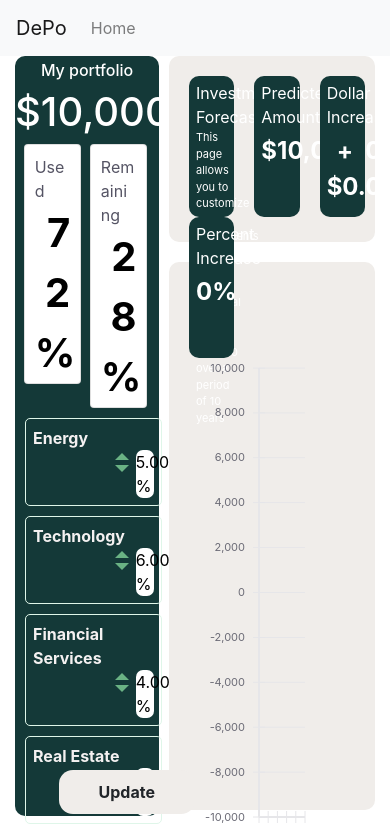
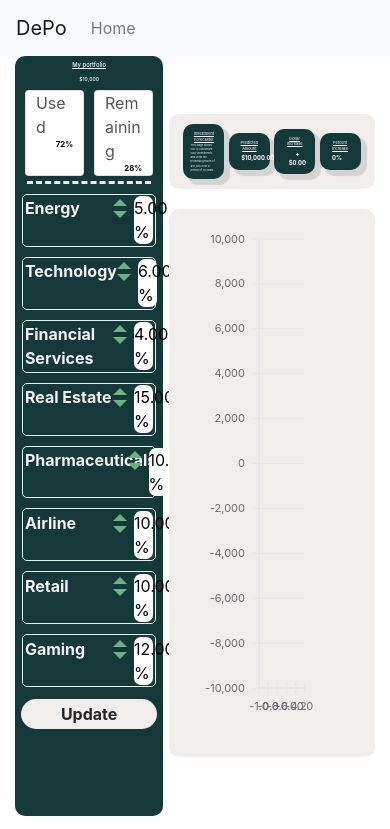
Before and after one commit to erikaaatan/eng-possibilities-ui, a React (Create React App) app: page / in a window 390 px wide. Shown: the top 829 px of the page. Built offline with nearby package versions, Linux system fonts and the light colour scheme.

Commit message:
minor additions to css to make it responsive

```diff
--- a/src/components/InvestmentCategory.scss
+++ b/src/components/InvestmentCategory.scss
@@ -2,15 +2,18 @@
     border: 1px solid #DFF6E9;
     border-radius: 5px;
     color: #F4F1F1;
-    margin: 10px 10px 0px 10px;
-    padding: 7px;
+    margin: 5px 5px;
+    padding: 1%;
     height: auto;
-    float: left;
-    width: 95%;
+    width: 90%;
+    display: flex;
 }
+.investment:hover{
+  text-decoration: overline;
+}
+
 .category {
     width: 80%;
-    float: left;
     [data-icon] {
         padding-left: 15px;
         &:before {
@@ -19,7 +22,7 @@
     }
 }
 .arrows {
-    float: right;
+    order: 2;
 }
 .up {
     width: 0;
@@ -40,14 +43,15 @@
     cursor: pointer;
 }
 .percent {
-    float: right;
     background: white;
     width: 15%;
+
     margin-left: 7px;
     border-radius: 7px;
     text-align: right;
     padding-right: 10px;
     color: black;
+    order: 3;
 }
 #red {
     color: red;
--- a/src/components/Portfolio.js
+++ b/src/components/Portfolio.js
@@ -83,9 +83,11 @@ class Portfolio extends React.Component {
 
         return (
             <div className="portfolio">
-                <div class="center">
-                    <h6>My portfolio</h6>
-                    <h1>$10,000</h1>
+                <div className="center">
+                    <div className="topText">
+                      <h6 className="portfolioTitle">My portfolio</h6>
+                      <h1 className="value">$10,000</h1>
+                    </div>
                     <div class="fraction-cards">
                         <div class="card">
                             {console.log("inside rendering, " + this.state.used)}
@@ -99,13 +101,14 @@ class Portfolio extends React.Component {
                     </div>
                 </div>
                 <div className="spacer">
+                  <hr class="dotted"/>
                 </div>
-                <div>
+                <div className="investments">
                     {
                         invs
                     }
                 </div>
-                <div style={{'textAlign': 'center'}}>
+                <div className="button">
                     <span onClick={this.state.belowMinimumCount > 0 ? null : this.sendRequest} class="enter" id={this.state.belowMinimumCount > 0 ? "disabled" : ""}>Update</span>
                 </div>
             </div>
--- a/src/components/Portfolio.scss
+++ b/src/components/Portfolio.scss
@@ -1,6 +1,7 @@
 .portfolio {
     background-color: #143938;
     height: 90vh;
+    width: 38vw;
     border-radius: 10px;
 }
 .center {
@@ -10,18 +11,24 @@
 }
 .card {
     width: 40%;
-    float: left;
-    margin-left: 6%;
-    padding: 10px 10px 0px 10px;
+    padding: 0px 10px;
     background-color: #F0EDEA;
 }
 .fraction-cards {
-    width: 100%;
+    display: flex;
+    flex-flow: row wrap;
+    justify-content: space-evenly;
+
 }
-.spacer {
-    width: 100%;
-    margin-top: 19%;
+.spacer{
+  width: 90%;
+  margin: 0px 5%;
 }
+.spacer hr{
+  border-top: 3px dashed #F0EDEA;
+  margin: 5px;
+}
+
 .descriptor {
     text-align: left;
     color: #555464;
@@ -29,25 +36,49 @@
 }
 .number {
     color: #000000;
-    font-size: 2.5em;
+    font-size: 2vw;
     text-align: right;
     margin-bottom: 0;
     font-weight: bold;
 }
-.test2 {
-    margin-bottom: 20px;
-}
+
 .enter {
     background-color: #F0EDEA;
-    border-radius: 14px;
-    padding: 10px 40px 10px 40px;
-    bottom: 30px;
-    left: 15%;
-    position: absolute;
+    border-radius: 15px;
+    padding: 5px 40px;
     cursor: pointer;
     font-weight: bold;
+
+}
+.button{
+  text-align: center;
+  margin-top: 10px;
+
+}
+.enter:hover{
+  background-color: #d8d5d2
 }
 #disabled {
     cursor: not-allowed;
     background-color: gray;
 }
+.portfolioTitle{
+  font-size:1.5vw;
+  text-decoration: underline;
+  width: 100%;
+}
+.value{
+  font-size: 1.3vw;
+}
+.topText{
+  display: flex;
+  flex-flow: column;
+  align-items: center;
+  justify-content: center;
+}
+.investments{
+  display: flex;
+  flex-flow: column;
+  justify-content: center;
+  align-items: center;
+}
--- a/src/components/Widget.js
+++ b/src/components/Widget.js
@@ -9,7 +9,8 @@ class Widget extends React.Component {
     render() {
         return (
             <div className="widget">
-                {this.props.title}
+                <div className="widgetHeader"> {this.props.title}</div>
+
                 <div className={this.props.isNum ? "num" : "desc"}>
                     {this.props.description}
                 </div>
--- a/src/components/Widget.scss
+++ b/src/components/Widget.scss
@@ -1,19 +1,35 @@
 .widget {
     background-color: #143938;
-    height: 85%;
+    box-shadow: 5px 5px 1px 1px #d3d3d3;
     width: 22%;
-    margin-left: 20px;
+
     border-radius: 10px;
     color: #FFFFFF;
-    padding: 5px 2px 0px 7px;
-    float: left;
+    padding: 7px 7px ;
+
+    display: flex;
+    flex-flow: row wrap;
+
+}
+.widgetHeader{
+    text-decoration: underline;
+    font-size: 1vw;
+    text-align: center;
+    width: 100%;
+
 }
 .desc {
-    font-size: 11px;
+    font-size: 0.7vw;
+
 }
 .num {
+    font-size: 1.5vw;
+    font-weight: bold;
+    margin-top: 10%;
+    margin-left: 20%;
     text-align: center;
-    font-size: 1.5em;
-    font-weight: bold;
-    margin-top: 12%;
+
 }
+h1{
+  font-size: 2vw;
+}
--- a/src/pages/Forecaster/Forecaster.scss
+++ b/src/pages/Forecaster/Forecaster.scss
@@ -7,11 +7,14 @@
     float: left;
 }
 .widgets-section {
-    height: 22vh;
+
     background: #F0EDEA;
     border-radius: 10px;
     margin-left: 10px;
-    padding-top: 20px;
+    display: flex;
+    justify-content: space-evenly;
+    align-items: center;
+    padding: 10px;
 }
 .graph-section {
     height: 65vh;
@@ -20,3 +23,9 @@
     margin: 20px 0px 0px 10px;
     padding: 20px;
 }
+.body{
+  display: flex;
+  flex-flow: row wrap;
+  justify-content: center;
+  align-items: center;
+}
--- a/src/pages/Forecaster/index.js
+++ b/src/pages/Forecaster/index.js
@@ -67,7 +67,7 @@ class ForecasterHome extends React.Component {
     return (
       <>
          <div>
-              <div>
+              <div className="body">
                 <div class="portfolio-section">
                   <Portfolio updateData={this.updateData} setBelowMinimum={this.setBelowMinimum}/>
                 </div>
```
Also changed, not shown: 1 other file (tests, documents, lock files or other folders).
